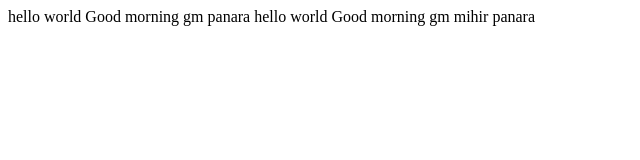
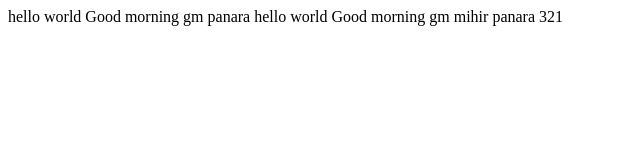
Before and after one commit to mihirpanara/Git_Practice, a plain HTML site: page files/index.html in a window 1280 px wide. Shown: the full height of the page, 0-640 px from the left. Drawn offline with Linux system fonts and the light colour scheme.

Commit message:
Update index.html

```diff
--- a/files/index.html
+++ b/files/index.html
@@ -9,7 +9,7 @@
 <body>
     hello world Good morning gm panara
 
-    hello world Good morning gm mihir panara
+    hello world Good morning gm mihir panara 321
 
 </body>
 </html>
```
